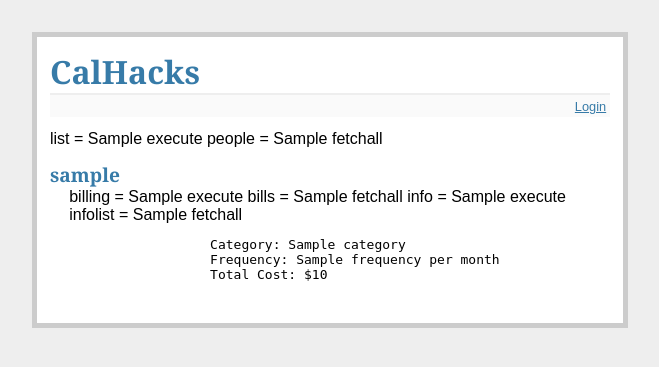
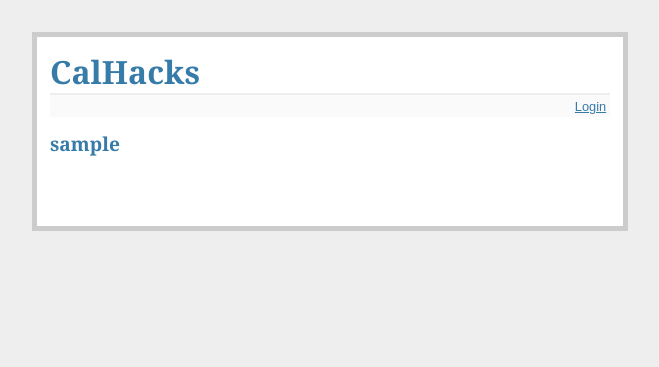
Before and after one commit to bob7479/UtilitySplit, a Flask app: template flaskr/templates/show_people.html in a window 1280 px wide. Shown: the top 367 px of the page, without its empty margins (310-969 px from the left). Run offline with Flask 2, Linux system fonts and the light colour scheme; the template is opened without the code that fills it: most values are stand-ins (such as "Sample title", 1, 10 or a date in 2020).

Commit message:
editing show_people

```diff
--- a/flaskr/templates/show_people.html
+++ b/flaskr/templates/show_people.html
@@ -1,22 +1,13 @@
 {% extends "layout.html" %}
 {% block body %}
 <ul class=entries>
-	list = {{ db.execute('select username from users') }}
-	people = {{list.fetchall() }}
-  	{% for p in people %}
-    	<li><h2>{{ p.username }}</h2>
-    	billing = {{ db.execute('select billname, paid from users_bills where username = ?', [p]) }}
-    	bills = {{list.fetchall()}}
-
-    	{% for b in bills %}
-    		info = {{ db.execute('select billname, category, frequency, cost from bills where billname = ?', [b.billname]) }}
-    		infolist = {{info.fetchall() }}
-	    	<pre>
-	    	  Category: {{b.category}}
-	    	  Frequency: {{bill.frequency}} per month
-	    	  Total Cost: ${{bill.cost}}
-	    	</pre>
-    	{% endfor %}
-  	{% endfor %}
+  {% for p in peoplelist %}
+    <li><h2>{{ p.username }}</h2>
+    <pre>
+<!--       Category: {{bill.category}}
+      Frequency: {{bill.frequency}} per month
+      Total Cost: ${{bill.cost}} -->
+    </pre>
+  {% endfor %}
 </ul>
 {% endblock %}
```
Also changed, not shown: flaskr/flaskr.py (+10 -2 lines), flaskr/flaskr.db.
